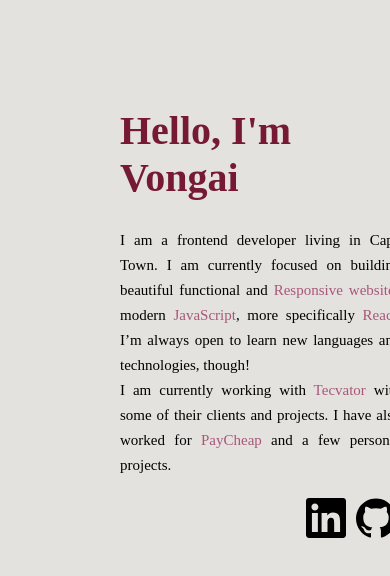
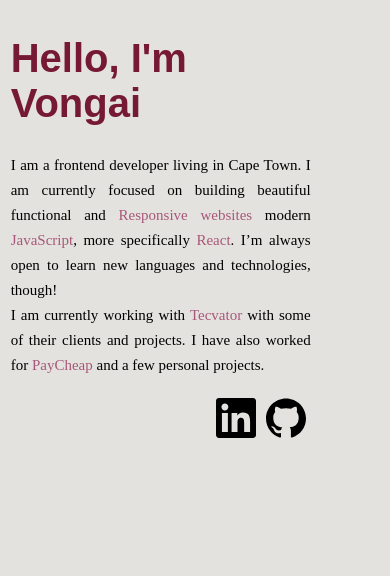
Before and after one commit to livvyvi3/Introductory-page, a plain HTML site: page index.html in a window 390 px wide. Drawn offline with Linux system fonts and the light colour scheme.

Commit message:
modified media queries

```diff
--- a/styles.css
+++ b/styles.css
@@ -20,7 +20,6 @@ body{
     cursor: pointer;
     width: 75%;
     height: auto;
-    border-radius: 5px;
     overflow: hidden;
 }
 
@@ -28,7 +27,7 @@ h1{
     color: var(--prmry-clr-heading);
     text-align: left;
     font-size: 40px;
-
+    font-family: 'Jost', sans-serif;
 }
 a{
     color: var(--clr-inline-prg);
@@ -85,3 +84,27 @@ p{
     opacity: 0.5;
     transition: background-color ease-in-out 0.3s;;
 }
+@media screen and (max-width: 600px) {
+    /** Main Container **/
+    .main-container {
+      width: 300px;
+      margin: 2.5rem 0.5rem auto;
+    }
+  }
+  @media only screen and (max-width: 75em) {
+    html {
+      font-size: 59%; }
+      .main-container {
+        width: 300px;
+        margin: 2.5rem 10rem auto;
+      }
+     }
+
+  @media only screen and (max-width: 56.25em) {
+    html {
+      font-size: 56%; }
+      .main-container {
+        width: 300px;
+        margin: 1rem 0.3rem auto;
+      }
+      }
```
